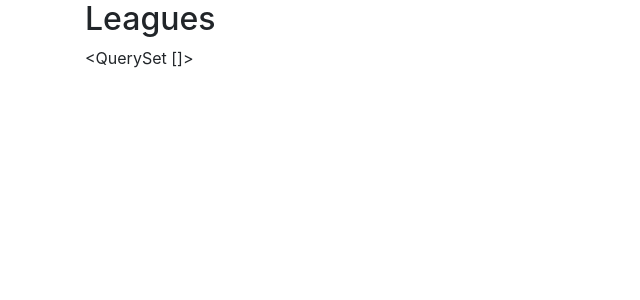
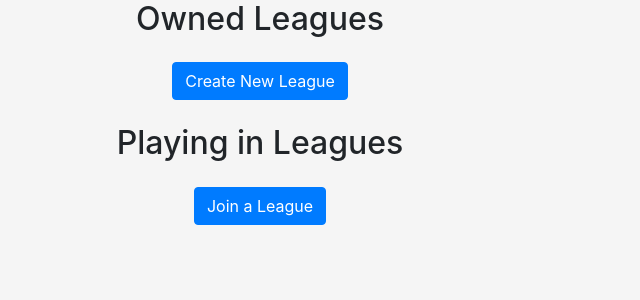
Before and after one commit to richplant/fiterite, a Django app: page / in a window 1280 px wide. Shown: the top 300 px of the page, without its empty margins (0-640 px from the left). Run offline with Django 3.2, Linux system fonts and the light colour scheme; the visitor is signed in with stand-in values (Sample User, id 1); data that the repository does not hold is empty; some libraries are stand-ins or nearby versions.

Commit message:
Fix league index, add create view

```diff
--- a/fiterite/urls.py
+++ b/fiterite/urls.py
@@ -13,10 +13,13 @@ Including another URLconf
     1. Import the include() function: from django.urls import include, path
     2. Add a URL to urlpatterns:  path('blog/', include('blog.urls'))
 """
+from django.conf.urls.static import static
 from django.contrib import admin
 from django.urls import path, include
+
+from fiterite import settings
 
 urlpatterns = [
     path('', include('home.urls')),
     path('admin/', admin.site.urls),
-]
+] + static(settings.MEDIA_URL, document_root=settings.MEDIA_ROOT)
--- a/home/static/css/site.css
+++ b/home/static/css/site.css
@@ -1,3 +1,9 @@
+html, body {
+    height: 100%;
+}
+body {
+    background-color: #f5f5f5 !important;
+}
 /* Login page */
 .login-block {
     width: 100%;
--- a/home/templates/home/league_index.html
+++ b/home/templates/home/league_index.html
@@ -1,17 +1,51 @@
 {% extends 'home/base.html' %}
 {% block content %}
 <div class="container">
-    <h2>Leagues</h2>
-    {% if league_list %}
-        <ul>
-            {% for league in league_list %}
-            <li>
-                <a href="{% url 'detail' league.id  %}">{{ league.title }}</a>
-            </li>
-            {% endfor %}
-        </ul>
-    {% else %}
-        {{ league_list }}
-    {% endif %}
+    <div class="row mb-4">
+        <div class="col-md-4 text-center">
+            <h2 class="mb-4">Owned Leagues</h2>
+            <a href="{% url 'league-create' %}"><button type="button" class="btn btn-primary">Create New League</button></a>
+        </div>
+        <div class="col-md-8">
+            <div class="card-deck">
+                {% for league in owned_list %}
+                <div class="card">
+                    <a href="{% url 'league-detail' league.id  %}"><img src="{{ league.image.url }}" class="card-img-top"></a>
+                    <div class="card-body">
+                        <h5 class="card-title">{{ league.title }}</h5>
+                        <p class="card-text">{{ league.description }}</p>
+                        <ul class="list-group list-group-flush">
+                            <li class="list-group-item">Owned by: {{ league.owner.username }}</li>
+                            <li class="list-group-item">Current points: {{ league.current_points }}</li>
+                        </ul>
+                    </div>
+                </div>
+                {% endfor %}
+            </div>
+        </div>
+    </div>
+    <div class="row">
+        <div class="col-md-4 text-center">
+            <h2 class="mb-4">Playing in Leagues</h2>
+            <button type="button" class="btn btn-primary">Join a League</button>
+        </div>
+        <div class="col-md-8">
+            <div class="card-deck">
+                {% for league in playing_list %}
+                <div class="card">
+                    <a href="{% url 'league-detail' league.id  %}"><img src="{{ league.image.url }}" class="card-img-top"></a>
+                    <div class="card-body">
+                        <h5 class="card-title">{{ league.title }}</h5>
+                        <p class="card-text">{{ league.description }}</p>
+                        <ul class="list-group list-group-flush">
+                            <li class="list-group-item">Owned by: {{ league.owner.username }}</li>
+                            <li class="list-group-item">Current points: {{ league.current_points }}</li>
+                        </ul>
+                    </div>
+                </div>
+                {% endfor %}
+            </div>
+        </div>
+    </div>
 </div>
 {% endblock content %}
--- a/home/templates/home/login.html
+++ b/home/templates/home/login.html
@@ -4,9 +4,6 @@
 
 {% block content %}
     <style>
-        html, body {
-            height: 100%;
-        }
         body {
             display: -ms-flexbox;
             display: flex;
--- a/home/urls.py
+++ b/home/urls.py
@@ -3,8 +3,11 @@ from django.urls import path
 from . import views
 
 urlpatterns = [
-    path('', views.index, name='index'),
+    path('', views.index, name='league-index'),
     path('login', views.login, name='login'),
-    path('<int:league_id>', views.detail, name='detail'),
-    path('<int:league_id>/battles', views.battles, name='battles')
+    path('create', views.LeagueCreate.as_view(), name='league-create'),
+    path('update', views.LeagueUpdate.as_view(), name='league-update'),
+    path('delete', views.LeagueDelete.as_view(), name='league-delete'),
+    path('<int:league_id>', views.detail, name='league-detail'),
+    path('<int:league_id>/battles', views.battles, name='battles'),
 ]
--- a/home/views.py
+++ b/home/views.py
@@ -1,11 +1,14 @@
 from django.contrib.auth.decorators import login_required
 from django.shortcuts import render, get_object_or_404
-from django.http import HttpResponse
+from django.http import HttpResponse, HttpResponseForbidden, HttpResponseRedirect
+from django.urls import reverse_lazy
+from django.utils.decorators import method_decorator
+from django.views.generic import CreateView, UpdateView, DeleteView
 from sitegate.signin_flows.modern import ModernSignin
 from sitegate.signup_flows.classic import ClassicWithEmailSignup
 
-from .models import League, Battle
-from .tables import BattleTable
+from .models import League, Battle, Army, Allegiance
+from .tables import BattleTable, StandingTable
 from sitegate.decorators import signup_view, signin_view
 
 
@@ -23,22 +26,69 @@ def login(request):
 
 @login_required
 def index(request):
-    league_list = League.objects.order_by('id')[:10]
-    context = {'league_list': league_list}
+    owned_list = League.objects.filter(owner=request.user).order_by('id')
+    playing_list = League.objects.filter(army__user=request.user).exclude(owner=request.user)
+    context = {'owned_list': owned_list, 'playing_list': playing_list}
     return render(request, 'home/league_index.html', context)
+
+
+@method_decorator(login_required, name='dispatch')
+class LeagueCreate(CreateView):
+    model = League
+    template_name = 'home/league_create.html'
+    fields = ['title',
+              'password',
+              'current_points',
+              'description',
+              'image']
+
+    def form_valid(self, form):
+        form.instance.owner = self.request.user
+        return super().form_valid(form)
+
+
+@method_decorator(login_required, name='dispatch')
+class LeagueUpdate(UpdateView):
+    model = League
+    template_name = 'home/league_update.html'
+
+
+@method_decorator(login_required, name='dispatch')
+class LeagueDelete(DeleteView):
+    model = League
+    success_url = reverse_lazy('index')
 
 
 @login_required
 def detail(request, league_id):
     league = get_object_or_404(League, pk=league_id)
-    table = BattleTable(Battle.objects.filter(league_id=league_id))
-    context = {'league': league,
-               'table': table}
-    return render(request, 'home/league_detail.html', context)
+    players = [army.user.id for army in Army.objects.filter(league_id=league_id)]
+    if league.owner == request.user or request.user.id in players:
+        standings = []
+        for army in Army.objects.filter(league_id=league_id):
+            standings.append({
+                'name': army.user.username,
+                'title': army.title,
+                'allegiance': Allegiance(army.allegiance).label,
+                'points': army.get_points_for(),
+            })
+        standing_table = StandingTable(standings)
+        standing_table.order_by = '-points'
+        battle_table = BattleTable(Battle.objects.filter(league_id=league_id)[:10])
+        context = {'league': league,
+                   'battle_table': battle_table,
+                   'standing_table': standing_table}
+        return render(request, 'home/league_detail.html', context)
+    else:
+        raise HttpResponseForbidden("You can only view leagues you are part of.")
 
 
 @login_required
 def battles(request, league_id):
     league = get_object_or_404(League, pk=league_id)
-    num_battles = Battle.objects.filter(league_id=league_id).count()
-    return HttpResponse("League {} contains {} battles".format(league.title, num_battles))
+    players = set([army.user.id for army in Army.objects.filter(league_id=league_id)])
+    if league.owner == request.user or request.user.id in players:
+        num_battles = Battle.objects.filter(league_id=league_id).count()
+        return HttpResponse("League {} contains {} battles".format(league.title, num_battles))
+    else:
+        raise HttpResponseForbidden("You can only view battles for league you are part of.")
```
Also changed, not shown: home/models.py (+41 -53 lines), home/tables.py (+10 -0 lines), home/templates/home/league_create.html (added, +16 -0 lines), home/templates/home/league_detail.html (+25 -7 lines), home/migrations/0004_auto_20200207_1525.py (added), home/migrations/0005_auto_20200208_2218.py (added).
